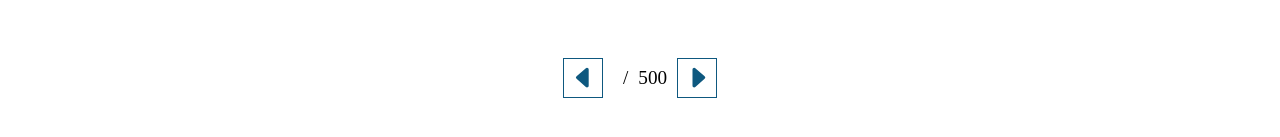
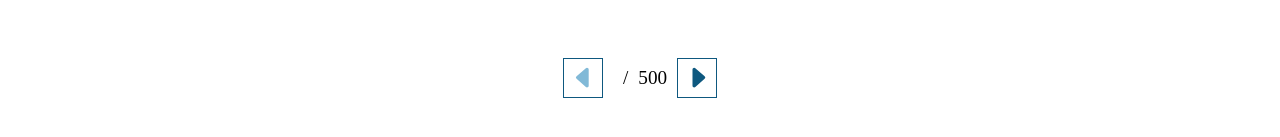
Before and after one commit to sashtje/rsschool-react, a React (Create React App) app in the folder react-components/: page / in a window 1280 px wide. Shown: the part 255-392 px from the top of the page. Built offline with nearby package versions, Linux system fonts and the light colour scheme.

Commit message:
feat: add styles for disabled button

```diff
--- a/react-components/src/components/Pagination/index.tsx
+++ b/react-components/src/components/Pagination/index.tsx
@@ -8,7 +8,7 @@ const Pagination = () => {
 
   return (
     <div className="pagination">
-      <button className="pagination__prev-btn">
+      <button className="pagination__prev-btn" disabled>
         <BsFillCaretLeftFill />
       </button>
       {isEdit ? <input type="text" /> : <span></span>}
--- a/react-components/src/components/Pagination/styles.scss
+++ b/react-components/src/components/Pagination/styles.scss
@@ -20,6 +20,12 @@
       box-shadow: 1px 1px 3px rgba(0, 0, 0, 0.5);
     }
 
+    &:disabled {
+      color: #81b9d7;
+      cursor: default;
+      box-shadow: none;
+    }
+
     svg {
       display: block;
     }
```
